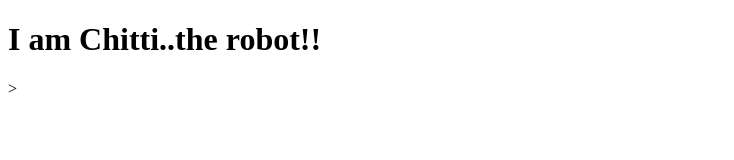
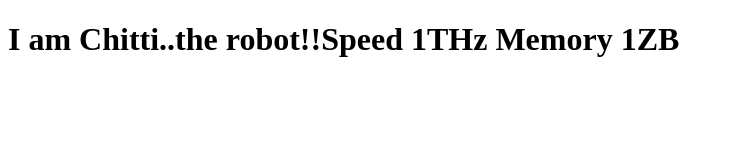
Before and after one commit to NagarajanVasan/darth-vader-skywalker, a plain HTML site: page website/index.html in a window 1280 px wide. Shown: the whole page, without its empty margins (0-734 px from the left). Drawn offline with Linux system fonts and the light colour scheme.

Commit message:
small change

```diff
--- a/website/index.html
+++ b/website/index.html
@@ -4,6 +4,6 @@
 	<title>Hello World</title>
 </head>
 <body>
-<h1>I am Chitti..the robot!!</h1>>
+<h1>I am Chitti..the robot!!Speed 1THz Memory 1ZB</h1>
 </body>
 </html>
```
